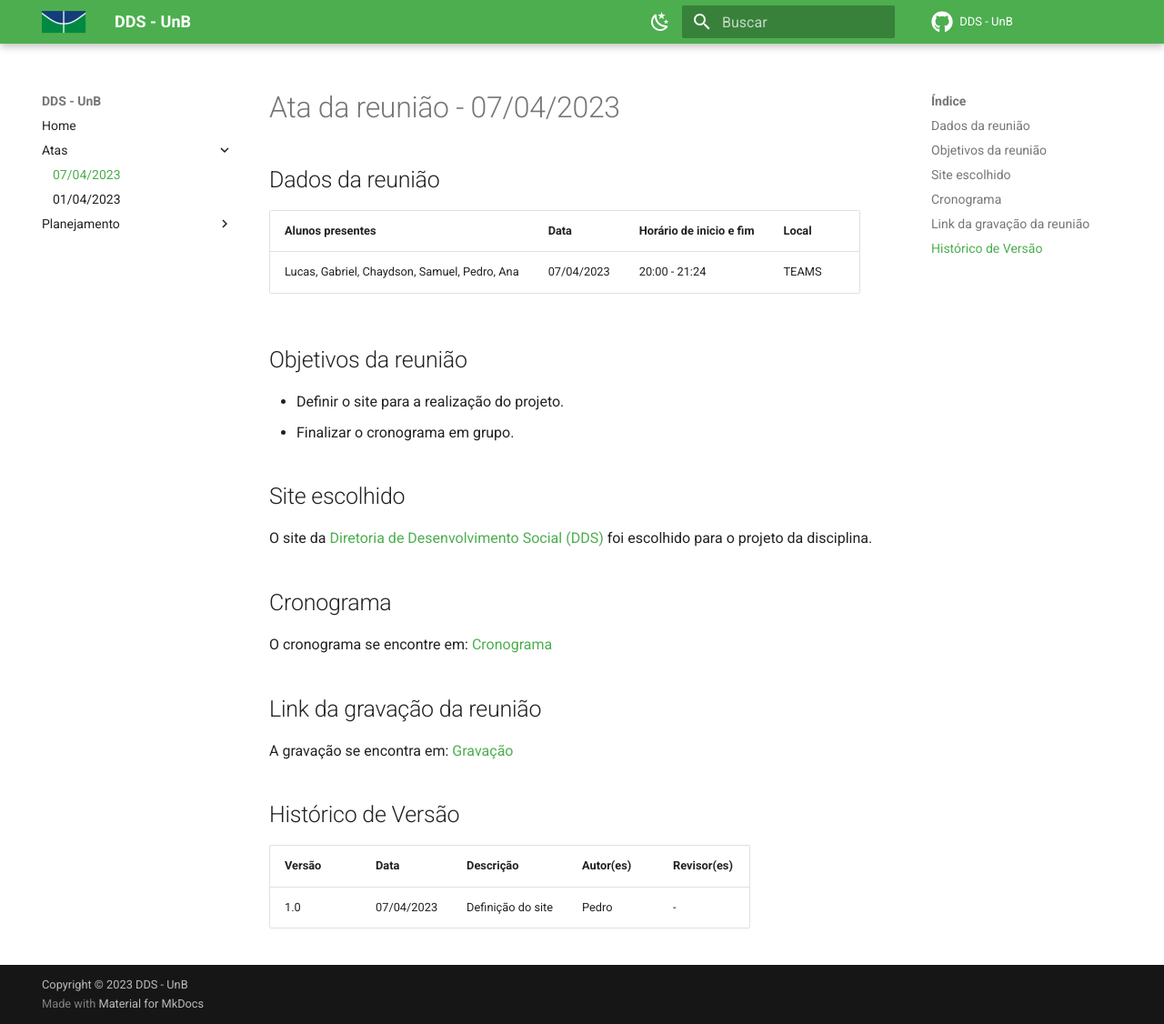
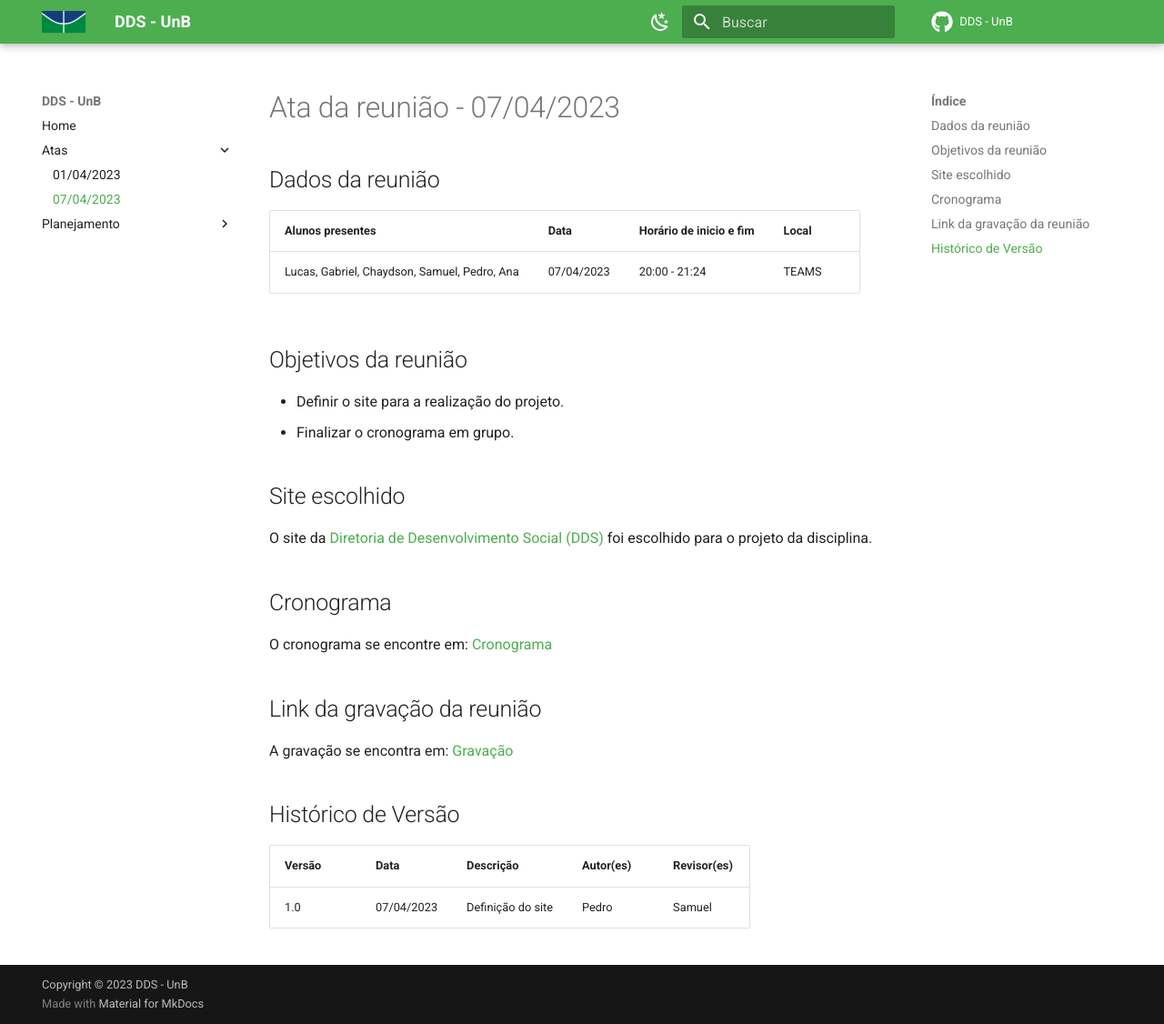
Before and after one commit to Interacao-Humano-Computador/2023.1-Wikipedia, an MkDocs documentation site: the page built from docs/atas/ata_07_04.md, in a window 1280 px wide and 1126 px high. Shown: the whole window at 91% size. Built offline with MkDocs 1.6.1 and Material for MkDocs 9.7.7, drawn with Linux system fonts in a browser that asks for light colours; comment, search, counter and statistics services are not loaded.

Commit message:
pequenos ajustes

```diff
--- a/docs/atas/ata_02_07.md
+++ b/docs/atas/ata_07_04.md
@@ -2,9 +2,9 @@
 
 ## Dados da reunião
 
-| Alunos presentes                 | Data       | Horário de inicio e fim | Local |
-| -------------------------------- | ---------- | ----------------------- | ----- |
-| Lucas, Gabriel, Chaydson, Samuel, Pedro, Ana | 07/04/2023 | 20:00 - 21:24           | TEAMS |
+| Alunos presentes                             | Data       | Horário de inicio e fim | Local |
+| -------------------------------------------- | ---------- | ------------------------ | ----- |
+| Lucas, Gabriel, Chaydson, Samuel, Pedro, Ana | 07/04/2023 | 20:00 - 21:24            | TEAMS |
 
 ## Objetivos da reunião
 
@@ -24,6 +24,7 @@
 A gravação se encontra em: [Gravação](https://unbbr.sharepoint.com/sites/Grupo02IHCRS/_layouts/15/stream.aspx?id=%2Fsites%2FGrupo02IHCRS%2FDocumentos%20Compartilhados%2FIHC%2FRecordings%2FReuni%C3%A3o%20em%20%5FIHC%5F%2D20230407%5F200453%2DGrava%C3%A7%C3%A3o%20de%20Reuni%C3%A3o%2Emp4&referrer=Teams%2ETEAMS%2DWEB&referrerScenario=teamsSdk%2DopenFilePreview)
 
 ## Histórico de Versão
-| Versão | Data       | Descrição            | Autor(es) | Revisor(es) |
-|--------|------------|----------------------|-----------|-------------|
-| 1.0    | 07/04/2023 | Definição do site | Pedro     | -           |
+
+| Versão | Data       | Descrição         | Autor(es) | Revisor(es) |
+| ------- | ---------- | ------------------- | --------- | ----------- |
+| 1.0     | 07/04/2023 | Definição do site | Pedro     | Samuel      |
--- a/mkdocs.yml
+++ b/mkdocs.yml
@@ -32,8 +32,8 @@
 nav:
   - Home: index.md
   - Atas:
-      - 07/04/2023: atas/ata_02_07.md
       - 01/04/2023: atas/ata_01_04.md
+      - 07/04/2023: atas/ata_07_04.md
   - Planejamento:
       - Cronograma planejado: planejamento/cronogramaPlanejado.md
       - Ferramentas: planejamento/ferramentas.md
```
Also changed, not shown: docs/planejamento/cronogramaPlanejado.md (+0 -1 lines).
